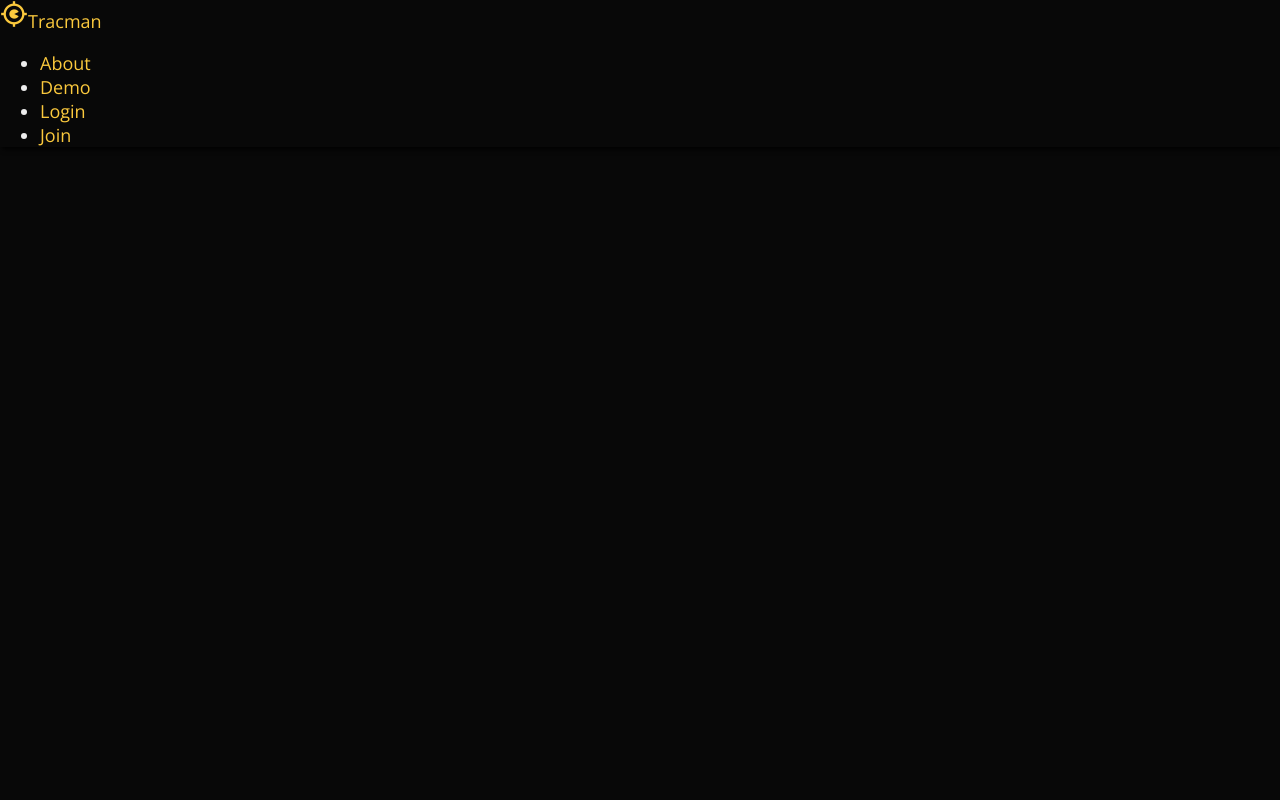
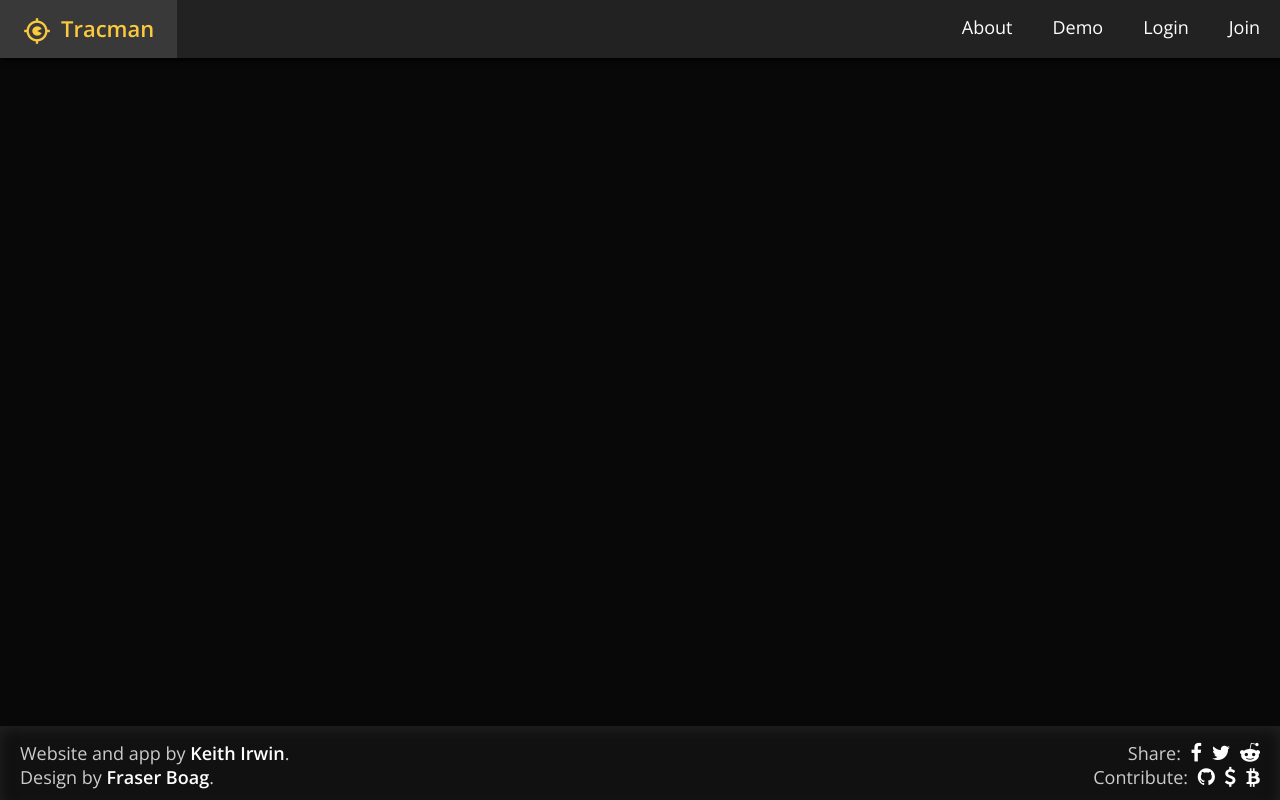
Before and after one commit to Tracman-org/Server, a website: page views/templates/base.html in a window 1280 px wide. Drawn offline with nearby package versions, Linux system fonts and the light colour scheme; files that its build step writes are made by us from their sources.

Commit message:
Needed this, actually

```diff
--- a/views/templates/base.html
+++ b/views/templates/base.html
@@ -48,6 +48,8 @@
 		<script src="https://code.jquery.com/jquery-1.11.3.min.js"></script>
 
 	{% endblock %}
+	{% if not noHeader %}<link href="/static/css/header.min.css" rel="stylesheet">{% endif %}
+	{% if not noFooter %}<link href="/static/css/footer.css" rel="stylesheet">{% endif %}
 	</head>
 	<body>
 
```
